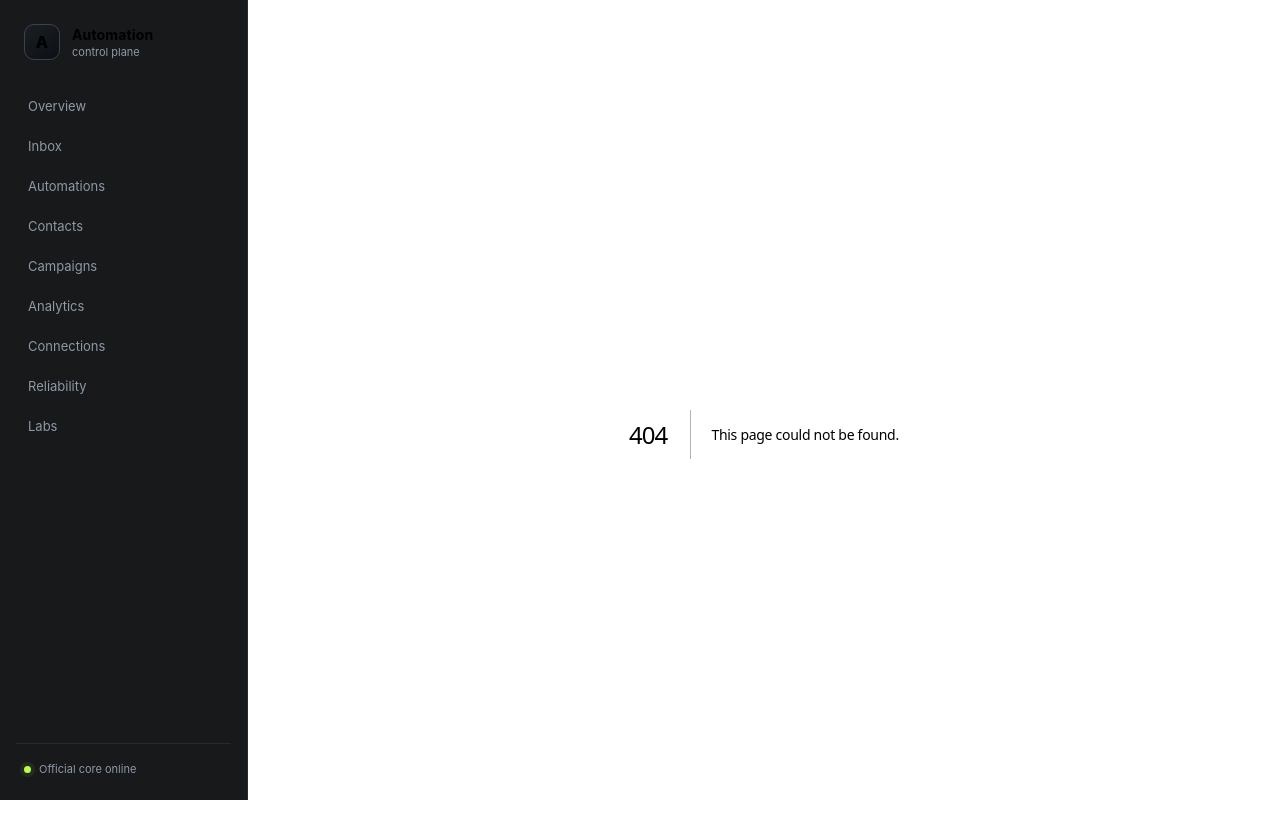
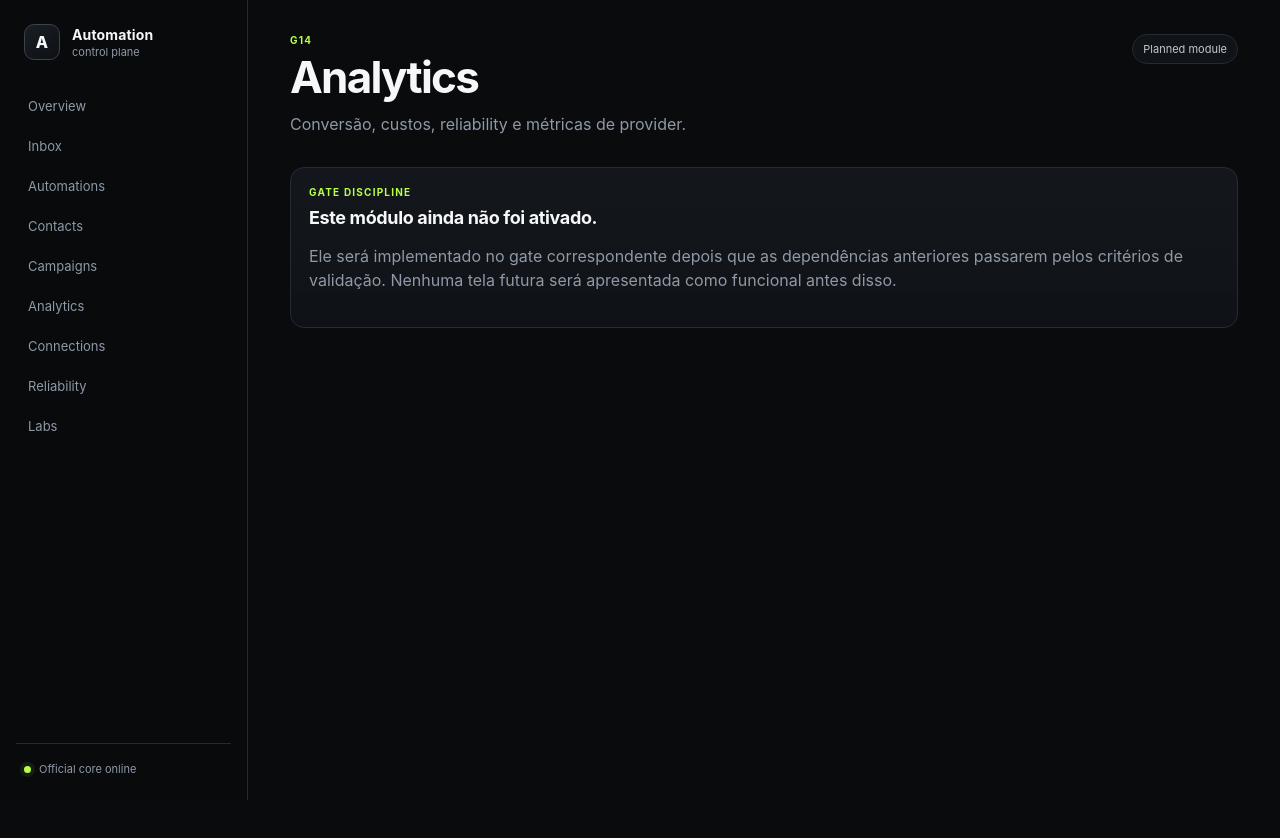
Before and after one commit to videoia070707-design/teste, a Next.js app in the folder apps/web/: page /analytics in a window 1280 px wide. Before the commit this address had no page. Shown: the top 838 px of the page. After the commit the page ends 800 px from the top, so only its background shows below. Built offline with nearby package versions, Linux system fonts and the light colour scheme.

Commit message:
feat(web): add routed module placeholders

```diff
--- /dev/null
+++ b/apps/web/app/[section]/page.tsx
@@ -0,0 +1,31 @@
+const sectionCopy: Record<string, { title: string; description: string; gate: string }> = {
+  inbox: { title: "Inbox", description: "Caixa unificada para conversas Instagram e WhatsApp.", gate: "G5" },
+  automations: { title: "Automations", description: "Workflow runtime e builder visual com versionamento.", gate: "G7–G8" },
+  contacts: { title: "Contacts", description: "Identidade única de contato com múltiplos canais.", gate: "G5" },
+  campaigns: { title: "Campaigns", description: "Segmentação, preflight, consentimento e envio controlado.", gate: "G10" },
+  analytics: { title: "Analytics", description: "Conversão, custos, reliability e métricas de provider.", gate: "G14" },
+  labs: { title: "Labs", description: "Browser/session providers isolados do core oficial.", gate: "G12–G13" }
+};
+
+export default async function SectionPage({ params }: { params: Promise<{ section: string }> }) {
+  const { section } = await params;
+  const copy = sectionCopy[section] ?? { title: section, description: "Módulo planejado.", gate: "Future" };
+
+  return (
+    <>
+      <header className="page-header">
+        <div className="header-copy">
+          <div className="eyebrow">{copy.gate}</div>
+          <h1>{copy.title}</h1>
+          <p>{copy.description}</p>
+        </div>
+        <span className="badge">Planned module</span>
+      </header>
+      <article className="card">
+        <div className="eyebrow">Gate discipline</div>
+        <h2>Este módulo ainda não foi ativado.</h2>
+        <p>Ele será implementado no gate correspondente depois que as dependências anteriores passarem pelos critérios de validação. Nenhuma tela futura será apresentada como funcional antes disso.</p>
+      </article>
+    </>
+  );
+}
```
